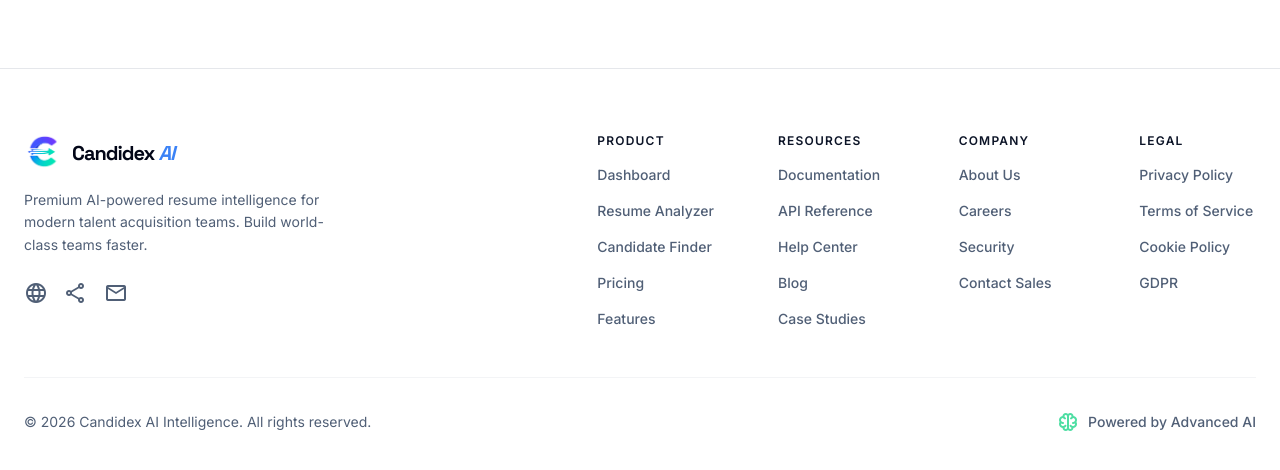
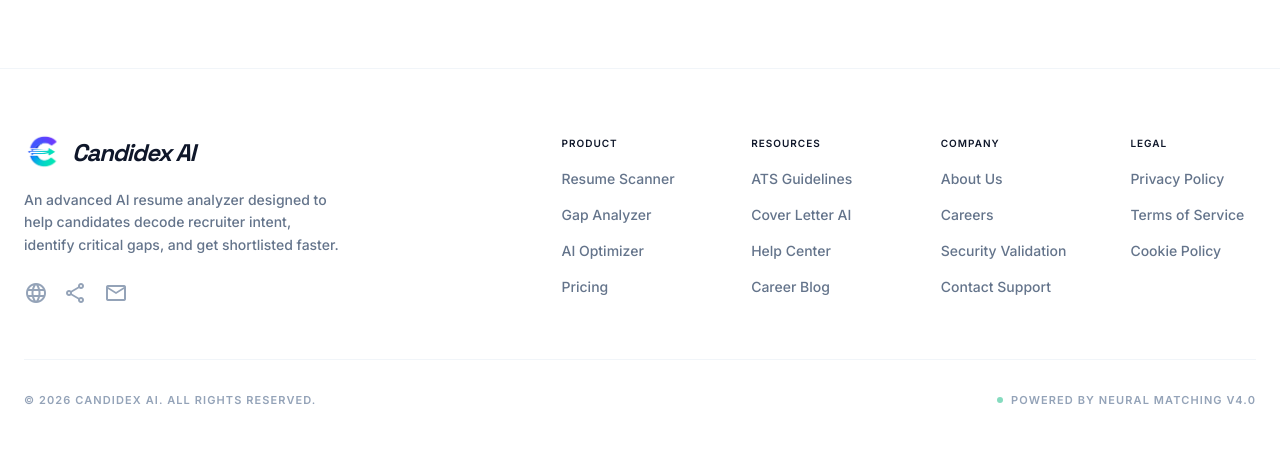
Before and after one commit to Rahul-parmar018/resume-ai-analyzer, a React (Vite) app in the folder frontend/: page / in a window 1280 px wide. Shown: the part 8111-8581 px from the top of the page. Built offline with nearby package versions, Linux system fonts and the light colour scheme; no server answers.

Commit message:
style: updated footer branding with candidex logo and candidate-focused copy

```diff
--- a/frontend/src/components/PublicFooter.jsx
+++ b/frontend/src/components/PublicFooter.jsx
@@ -2,7 +2,7 @@ import { Link } from "react-router-dom";
 
 const PublicFooter = () => {
   return (
-    <footer className="py-16 border-t border-gray-200 bg-white">
+    <footer className="py-16 border-t border-slate-100 bg-white">
       <div className="max-w-7xl mx-auto px-6">
 
         {/* Top row */}
@@ -14,15 +14,15 @@ const PublicFooter = () => {
               <div className="w-10 h-10">
                 <img src="/images/logo.png" alt="Candidex AI Logo" className="w-full h-full object-contain" />
               </div>
-              <p className="font-heading font-black text-slate-950 text-xl tracking-tighter">Candidex <span className="text-blue-500 italic">AI</span></p>
+              <p className="font-heading font-black text-slate-900 text-2xl italic tracking-tighter">Candidex AI</p>
             </div>
-            <p className="text-sm text-secondary mb-6 leading-relaxed">
-              Premium AI-powered resume intelligence for modern talent acquisition teams. Build world-class teams faster.
+            <p className="text-sm text-slate-500 mb-6 leading-relaxed font-medium">
+              An advanced AI resume analyzer designed to help candidates decode recruiter intent, identify critical gaps, and get shortlisted faster.
             </p>
-            <div className="flex items-center gap-4 text-secondary">
-              <a href="#" className="hover:text-primary transition-colors"><span className="material-symbols-outlined">language</span></a>
-              <a href="#" className="hover:text-primary transition-colors"><span className="material-symbols-outlined">share</span></a>
-              <a href="#" className="hover:text-primary transition-colors"><span className="material-symbols-outlined">mail</span></a>
+            <div className="flex items-center gap-4 text-slate-400">
+              <a href="#" className="hover:text-slate-900 transition-colors"><span className="material-symbols-outlined">language</span></a>
+              <a href="#" className="hover:text-slate-900 transition-colors"><span className="material-symbols-outlined">share</span></a>
+              <a href="#" className="hover:text-slate-900 transition-colors"><span className="material-symbols-outlined">mail</span></a>
             </div>
           </div>
 
@@ -30,48 +30,45 @@ const PublicFooter = () => {
           <div className="grid grid-cols-2 lg:grid-cols-4 gap-8 lg:gap-16 text-sm">
 
             <div className="space-y-4">
-              <p className="font-bold text-primary uppercase tracking-widest text-xs mb-2">Product</p>
-              <Link to="/app"          className="block text-secondary hover:text-accent font-medium transition-colors">Dashboard</Link>
-              <Link to="/app/analyze"  className="block text-secondary hover:text-accent font-medium transition-colors">Resume Analyzer</Link>
-              <Link to="/app/finder"   className="block text-secondary hover:text-accent font-medium transition-colors">Candidate Finder</Link>
-              <Link to="/pricing"      className="block text-secondary hover:text-accent font-medium transition-colors">Pricing</Link>
-              <a href="#features"      className="block text-secondary hover:text-accent font-medium transition-colors">Features</a>
+              <p className="font-black text-slate-900 uppercase tracking-widest text-[10px] mb-2">Product</p>
+              <Link to="/resume-scanner" className="block text-slate-500 hover:text-emerald-500 font-medium transition-colors">Resume Scanner</Link>
+              <Link to="/resume-gap-analysis" className="block text-slate-500 hover:text-emerald-500 font-medium transition-colors">Gap Analyzer</Link>
+              <Link to="/resume-optimizer" className="block text-slate-500 hover:text-emerald-500 font-medium transition-colors">AI Optimizer</Link>
+              <Link to="/pricing" className="block text-slate-500 hover:text-emerald-500 font-medium transition-colors">Pricing</Link>
             </div>
 
             <div className="space-y-4">
-              <p className="font-bold text-primary uppercase tracking-widest text-xs mb-2">Resources</p>
-              <a href="#" className="block text-secondary hover:text-accent font-medium transition-colors">Documentation</a>
-              <a href="#" className="block text-secondary hover:text-accent font-medium transition-colors">API Reference</a>
-              <a href="#" className="block text-secondary hover:text-accent font-medium transition-colors">Help Center</a>
-              <a href="#" className="block text-secondary hover:text-accent font-medium transition-colors">Blog</a>
-              <a href="#" className="block text-secondary hover:text-accent font-medium transition-colors">Case Studies</a>
+              <p className="font-black text-slate-900 uppercase tracking-widest text-[10px] mb-2">Resources</p>
+              <a href="#" className="block text-slate-500 hover:text-emerald-500 font-medium transition-colors">ATS Guidelines</a>
+              <a href="#" className="block text-slate-500 hover:text-emerald-500 font-medium transition-colors">Cover Letter AI</a>
+              <a href="#" className="block text-slate-500 hover:text-emerald-500 font-medium transition-colors">Help Center</a>
+              <a href="#" className="block text-slate-500 hover:text-emerald-500 font-medium transition-colors">Career Blog</a>
             </div>
 
             <div className="space-y-4">
-              <p className="font-bold text-primary uppercase tracking-widest text-xs mb-2">Company</p>
-              <a href="#" className="block text-secondary hover:text-accent font-medium transition-colors">About Us</a>
-              <a href="#" className="block text-secondary hover:text-accent font-medium transition-colors">Careers</a>
-              <a href="#" className="block text-secondary hover:text-accent font-medium transition-colors">Security</a>
-              <a href="#" className="block text-secondary hover:text-accent font-medium transition-colors">Contact Sales</a>
+              <p className="font-black text-slate-900 uppercase tracking-widest text-[10px] mb-2">Company</p>
+              <a href="#" className="block text-slate-500 hover:text-emerald-500 font-medium transition-colors">About Us</a>
+              <a href="#" className="block text-slate-500 hover:text-emerald-500 font-medium transition-colors">Careers</a>
+              <a href="#" className="block text-slate-500 hover:text-emerald-500 font-medium transition-colors">Security Validation</a>
+              <a href="#" className="block text-slate-500 hover:text-emerald-500 font-medium transition-colors">Contact Support</a>
             </div>
 
             <div className="space-y-4">
-              <p className="font-bold text-primary uppercase tracking-widest text-xs mb-2">Legal</p>
-              <a href="#" className="block text-secondary hover:text-accent font-medium transition-colors">Privacy Policy</a>
-              <a href="#" className="block text-secondary hover:text-accent font-medium transition-colors">Terms of Service</a>
-              <a href="#" className="block text-secondary hover:text-accent font-medium transition-colors">Cookie Policy</a>
-              <a href="#" className="block text-secondary hover:text-accent font-medium transition-colors">GDPR</a>
+              <p className="font-black text-slate-900 uppercase tracking-widest text-[10px] mb-2">Legal</p>
+              <a href="#" className="block text-slate-500 hover:text-emerald-500 font-medium transition-colors">Privacy Policy</a>
+              <a href="#" className="block text-slate-500 hover:text-emerald-500 font-medium transition-colors">Terms of Service</a>
+              <a href="#" className="block text-slate-500 hover:text-emerald-500 font-medium transition-colors">Cookie Policy</a>
             </div>
 
           </div>
         </div>
 
         {/* Bottom row */}
-        <div className="pt-8 border-t border-gray-100 flex flex-col md:flex-row justify-between items-center gap-4 text-sm text-secondary">
-          <p>© 2026 Candidex AI Intelligence. All rights reserved.</p>
-          <div className="flex items-center gap-2 text-secondary font-medium">
-            <span className="material-symbols-outlined text-accent">neurology</span>
-            <span>Powered by Advanced AI</span>
+        <div className="pt-8 border-t border-slate-100 flex flex-col md:flex-row justify-between items-center gap-4 text-[11px] text-slate-400 font-black uppercase tracking-widest">
+          <p>© 2026 Candidex AI. All rights reserved.</p>
+          <div className="flex items-center gap-2 text-slate-400">
+            <span className="w-1.5 h-1.5 rounded-full bg-emerald-500 animate-pulse" />
+            <span>Powered by Neural Matching v4.0</span>
           </div>
         </div>
 
```
